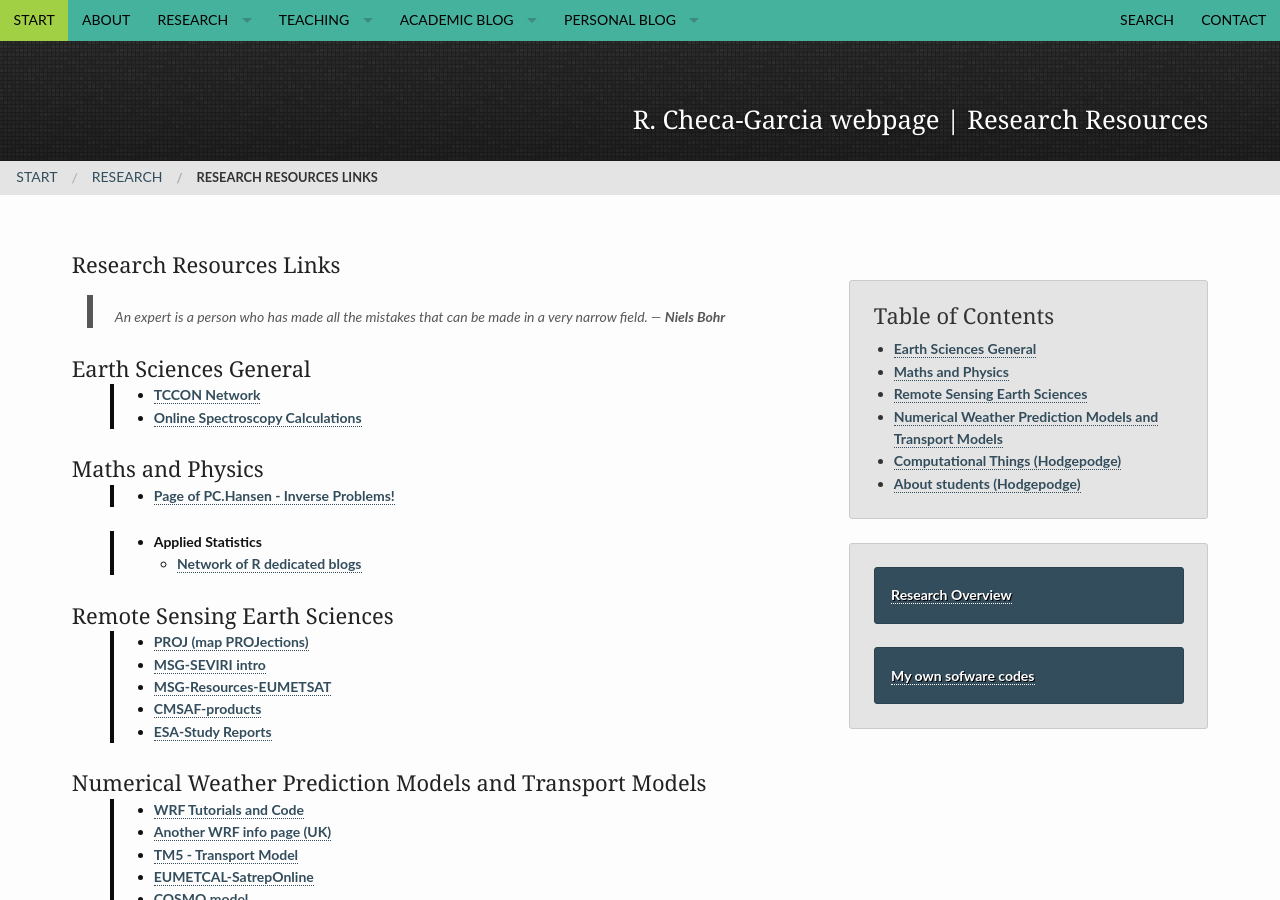
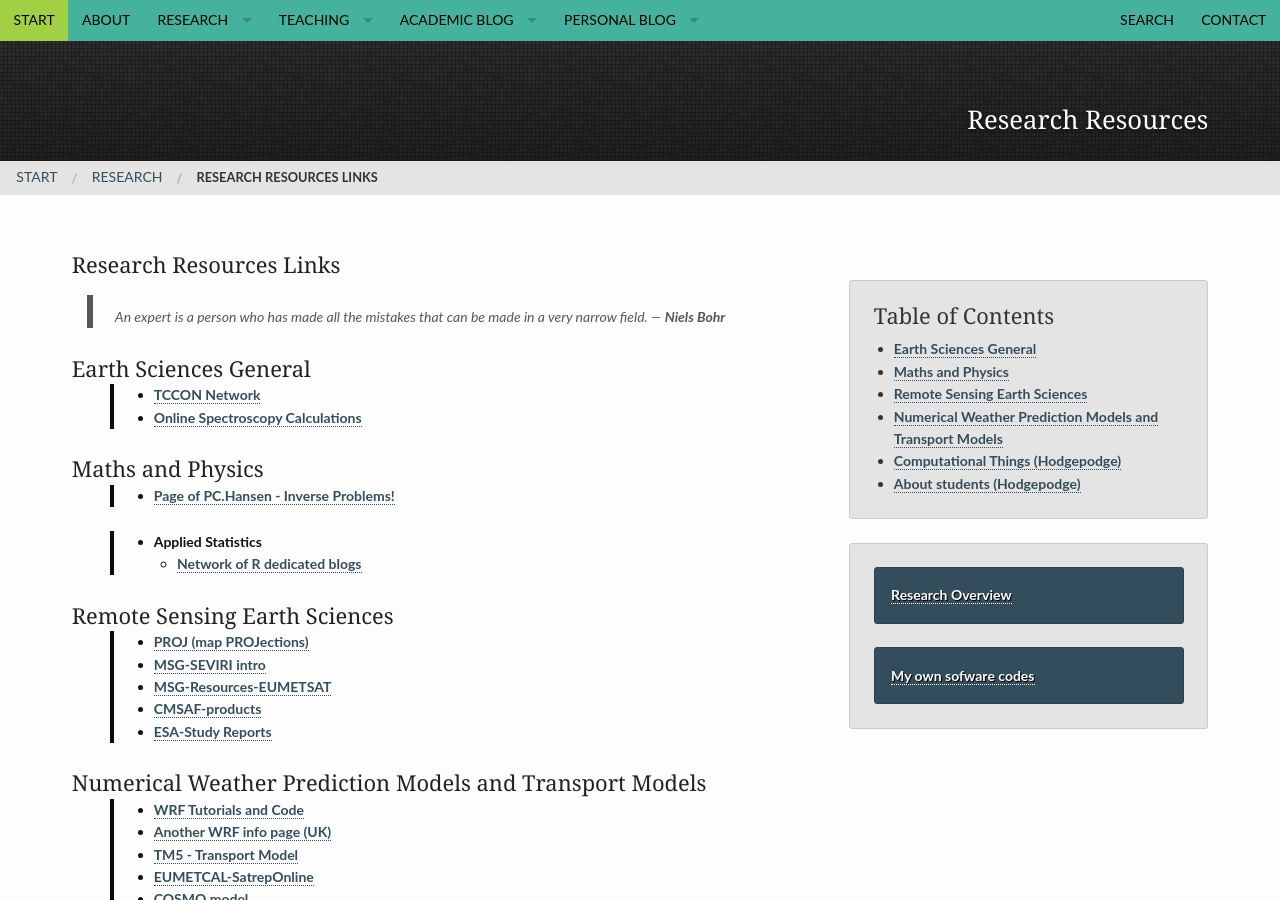
Before and after one commit to RCHG/rchg.github.io, a Jekyll site: the page built from pages/research_resources.md, in a window 1280 px wide and 900 px high. Built offline with Jekyll 4.4.1, drawn with Linux system fonts in a browser that asks for light colours; comment, search, counter and statistics services are not loaded.

Commit message:
Update research_resources.md

```diff
--- a/pages/research_resources.md
+++ b/pages/research_resources.md
@@ -4,7 +4,7 @@ title: "Research Resources Links"
 subheadline: ""
 permalink: "/research/resources/"
 header:
-    title: R. Checa-Garcia webpage | Research Resources
+    title: Research Resources
     pattern: pattern_jquery-dark-grey-tile.png
 breadcrumb: true
 ---
```
